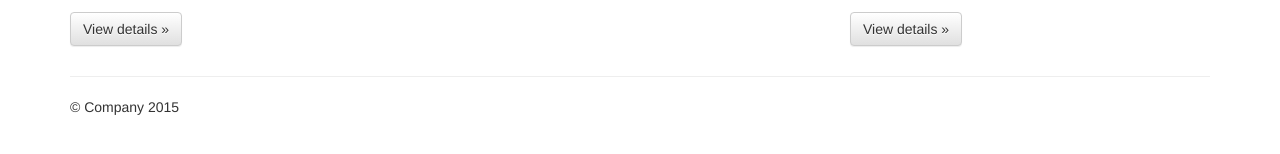
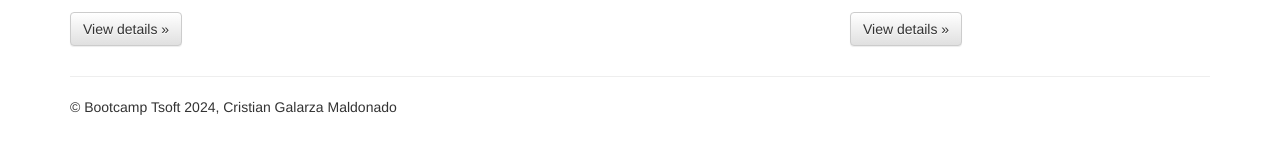
Before and after one commit to Cristianzz/Trabajo2-Cristian-Galarza, a plain HTML site: page index.html in a window 1280 px wide. Shown: the part 542-696 px from the top of the page. Drawn offline with nearby package versions, Linux system fonts and the light colour scheme.

Commit message:
Se actualizo informacion del footer del template

```diff
--- a/index.html
+++ b/index.html
@@ -92,7 +92,7 @@
       <hr>
 
       <footer>
-        <p>&copy; Company 2015</p>
+        <p>&copy; Bootcamp Tsoft 2024, Cristian Galarza Maldonado</p>
       </footer>
     </div> <!-- /container -->        <script src="//ajax.googleapis.com/ajax/libs/jquery/1.11.2/jquery.min.js"></script>
         <script>window.jQuery || document.write('<script src="js/vendor/jquery-1.11.2.min.js"><\/script>')</script>
```
